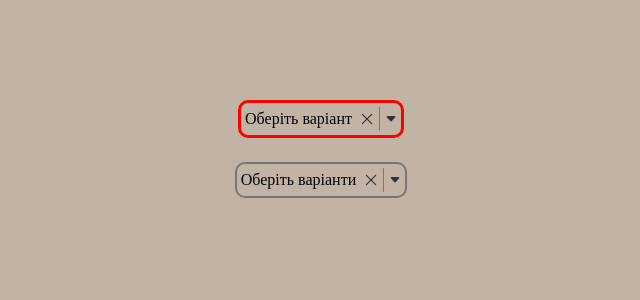
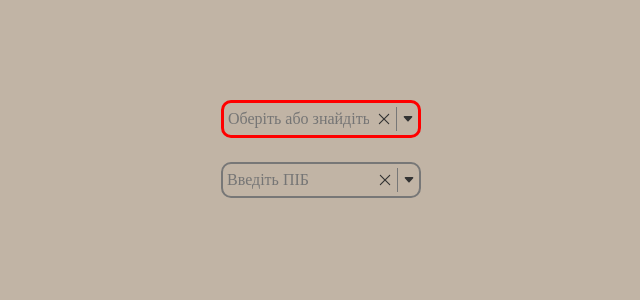
Before and after one commit to Mykhailenko-Oleksandr/select, a React (Vite) app: page / in a window 1280 px wide. Shown: the top 300 px of the page, without its empty margins (319-959 px from the left). Built offline with nearby package versions, Linux system fonts and the light colour scheme.

Commit message:
add search in select

```diff
--- a/src/App.tsx
+++ b/src/App.tsx
@@ -48,6 +48,7 @@ const App = () => {
         value={selectedValue}
         onChange={(value) => setSelectedValue(value)}
         containerClassName={css.wrapApp}
+        searchable
       />
       <br />
 
@@ -57,6 +58,8 @@ const App = () => {
         value={selectedValues}
         onChange={(value) => setSelectedValues(value)}
         containerClassName={css.multipleSelect}
+        searchable
+        searchPlaceholder={'Введіть ПІБ'}
       />
     </div>
   );
--- a/src/components/CustomSelect/CustomSelect.module.css
+++ b/src/components/CustomSelect/CustomSelect.module.css
@@ -7,6 +7,7 @@
 
   min-width: 150px;
   min-height: 32px;
+  width: 200px;
 
   border: 2px solid #777;
   border-radius: 10px;
@@ -25,11 +26,35 @@
 
 .textValue {
   flex-grow: 1;
+  min-width: 0;
   display: flex;
   flex-wrap: wrap;
   gap: 4px;
 
   padding-left: 4px;
+}
+
+.searchInput {
+  width: 5ch;
+  min-width: 0;
+  max-width: 100%;
+  flex-grow: 1;
+  flex-basis: 5ch;
+  height: 1.5em;
+  border: none;
+  border-radius: 0;
+  outline: none;
+  background: transparent;
+  font: inherit;
+  line-height: 1.5;
+  padding: 0;
+  box-sizing: border-box;
+  appearance: none;
+  -webkit-appearance: none;
+}
+
+.textValue > .searchInput {
+  flex-basis: 100%;
 }
 
 .valueBtn {
@@ -138,6 +163,7 @@
   overflow-y: auto;
 
   width: 100%;
+  min-height: 30px;
   max-height: 150px;
 
   border: 2px solid #777;
--- a/src/components/CustomSelect/CustomSelect.tsx
+++ b/src/components/CustomSelect/CustomSelect.tsx
@@ -1,4 +1,12 @@
-import { useEffect, useRef, useState, useCallback, useId, type FocusEvent } from 'react';
+import {
+  useEffect,
+  useRef,
+  useState,
+  useCallback,
+  useId,
+  useMemo,
+  type FocusEvent,
+} from 'react';
 import css from './CustomSelect.module.css';
 
 export type SelectOption = {
@@ -28,6 +36,9 @@ type SelectProps = {
   caretClassName?: string;
   listBoxClassName?: string;
   optionClassName?: string;
+  searchInputClassName?: string;
+  searchPlaceholder?: string;
+  searchable?: boolean;
 
   options: SelectOption[];
 } & (SingleSelectProps | MultipleSelectProps);
@@ -43,16 +54,31 @@ const CustomSelect = ({
   caretClassName,
   listBoxClassName,
   optionClassName,
+  searchInputClassName,
+  searchPlaceholder,
+  searchable = false,
   options,
   value,
   onChange,
 }: SelectProps) => {
   const [isOpen, setIsOpen] = useState(false);
   const [highlightedIndex, setHighlightedIndex] = useState(0);
+  const [searchQuery, setSearchQuery] = useState('');
+  const [isSearching, setIsSearching] = useState(false);
   const containerRef = useRef<HTMLDivElement>(null);
   const optionRefs = useRef<Array<HTMLLIElement | null>>([]);
   const listId = useId();
-  const activeIndex = options.length === 0 ? 0 : Math.min(highlightedIndex, options.length - 1);
+  const filteredOptions = useMemo(
+    () =>
+      searchable
+        ? options.filter((option) =>
+            String(option.label).toLowerCase().includes(searchQuery.trim().toLowerCase())
+          )
+        : options,
+    [options, searchable, searchQuery]
+  );
+  const activeIndex =
+    filteredOptions.length === 0 ? 0 : Math.min(highlightedIndex, filteredOptions.length - 1);
 
   function isSameOption(first: SelectOption, second?: SelectOption) {
     return first.value === second?.value;
@@ -68,6 +94,8 @@ const CustomSelect = ({
         }
       } else {
         if (!isSameOption(option, value)) onChange(option);
+        setSearchQuery('');
+        setIsSearching(false);
         setIsOpen(false);
       }
     },
@@ -80,6 +108,8 @@ const CustomSelect = ({
     } else {
       onChange(undefined);
     }
+    setSearchQuery('');
+    setIsSearching(false);
     setIsOpen(false);
   }
 
@@ -115,10 +145,59 @@ const CustomSelect = ({
     }
   }
 
+  function renderTextValue() {
+    if (!searchable) return renderSelectedValue();
+
+    return (
+      <>
+        {multiple && value.length > 0 && renderSelectedValue()}
+        <input
+          className={`${css.searchInput} ${searchInputClassName ?? ''}`}
+          type="text"
+          value={
+            isSearching
+              ? searchQuery
+              : !multiple && value
+                ? String(value.label)
+                : ''
+          }
+          placeholder={
+            searchPlaceholder ??
+            (multiple
+              ? value.length === 0
+                ? 'Оберіть варіанти або знайдіть'
+                : 'Знайти'
+              : value
+                ? undefined
+                : 'Оберіть або знайдіть')
+          }
+          aria-label="Пошук варіантів"
+          autoComplete="off"
+          onClick={(event) => event.stopPropagation()}
+          onFocus={() => {
+            setIsSearching(true);
+            setIsOpen(true);
+            if (!multiple && value && searchQuery === '') {
+              setSearchQuery(String(value.label));
+            }
+          }}
+          onChange={(event) => {
+            setIsSearching(true);
+            setSearchQuery(event.target.value);
+            setHighlightedIndex(0);
+            setIsOpen(true);
+          }}
+        />
+      </>
+    );
+  }
+
   function handleBlur(event: FocusEvent<HTMLDivElement>) {
     const nextTarget = event.relatedTarget;
     if (!(nextTarget instanceof Node) || !event.currentTarget.contains(nextTarget)) {
       setIsOpen(false);
+      setSearchQuery('');
+      setIsSearching(false);
     }
   }
 
@@ -128,6 +207,9 @@ const CustomSelect = ({
     const pressKeyHandler = (e: KeyboardEvent) => {
       if (!container || !container.contains(e.target as Node)) return;
       if ((e.target as HTMLElement).closest('button')) return;
+    if ((e.target as HTMLElement).tagName === 'INPUT' && e.key.length === 1) {
+      return;
+    }
 
       switch (e.code) {
         case 'Enter':
@@ -137,7 +219,7 @@ const CustomSelect = ({
           if (!isOpen) {
             setIsOpen(true);
           } else {
-            const option = options[Math.min(activeIndex, options.length - 1)];
+            const option = filteredOptions[Math.min(activeIndex, filteredOptions.length - 1)];
             if (option) {
               onSelect(option);
             }
@@ -153,19 +235,20 @@ const CustomSelect = ({
             break;
           }
 
-          if (options.length === 0) break;
+          if (filteredOptions.length === 0) break;
 
           const newValue =
-            (activeIndex + (e.code === 'ArrowDown' ? 1 : -1) + options.length) % options.length;
+            (activeIndex + (e.code === 'ArrowDown' ? 1 : -1) + filteredOptions.length) %
+            filteredOptions.length;
 
-          if (newValue >= 0 && newValue < options.length) {
+          if (newValue >= 0 && newValue < filteredOptions.length) {
             setHighlightedIndex(newValue);
           }
           break;
         }
 
         case 'Home':
-          if (isOpen && options.length > 0) {
+          if (isOpen && filteredOptions.length > 0) {
             e.preventDefault();
             setHighlightedIndex(0);
           }
@@ -173,9 +256,9 @@ const CustomSelect = ({
           break;
 
         case 'End':
-          if (isOpen && options.length > 0) {
+          if (isOpen && filteredOptions.length > 0) {
             e.preventDefault();
-            setHighlightedIndex(options.length - 1);
+            setHighlightedIndex(filteredOptions.length - 1);
           }
 
           break;
@@ -184,6 +267,8 @@ const CustomSelect = ({
           if (isOpen) {
             e.preventDefault();
             setIsOpen(false);
+            setSearchQuery('');
+            setIsSearching(false);
           }
           break;
       }
@@ -194,7 +279,7 @@ const CustomSelect = ({
     return () => {
       container?.removeEventListener('keydown', pressKeyHandler);
     };
-  }, [isOpen, activeIndex, options, onSelect]);
+  }, [isOpen, activeIndex, filteredOptions, onSelect]);
 
   useEffect(() => {
     if (isOpen && optionRefs.current[activeIndex]) {
@@ -222,7 +307,7 @@ const CustomSelect = ({
         isOpen && options[activeIndex] ? `${listId}-option-${activeIndex}` : undefined
       }
     >
-      <span className={`${css.textValue} ${textBoxClassName ?? ''}`}>{renderSelectedValue()}</span>
+      <span className={`${css.textValue} ${textBoxClassName ?? ''}`}>{renderTextValue()}</span>
 
       <div className={`${css.btnsBox} ${rightBtnsBoxClassName ?? ''}`}>
         <button
@@ -255,7 +340,7 @@ const CustomSelect = ({
           role="listbox"
           aria-multiselectable={multiple || undefined}
         >
-          {options.map((option, index) => (
+          {filteredOptions.map((option, index) => (
             <li
               id={`${listId}-option-${index}`}
               ref={(element) => {
```
